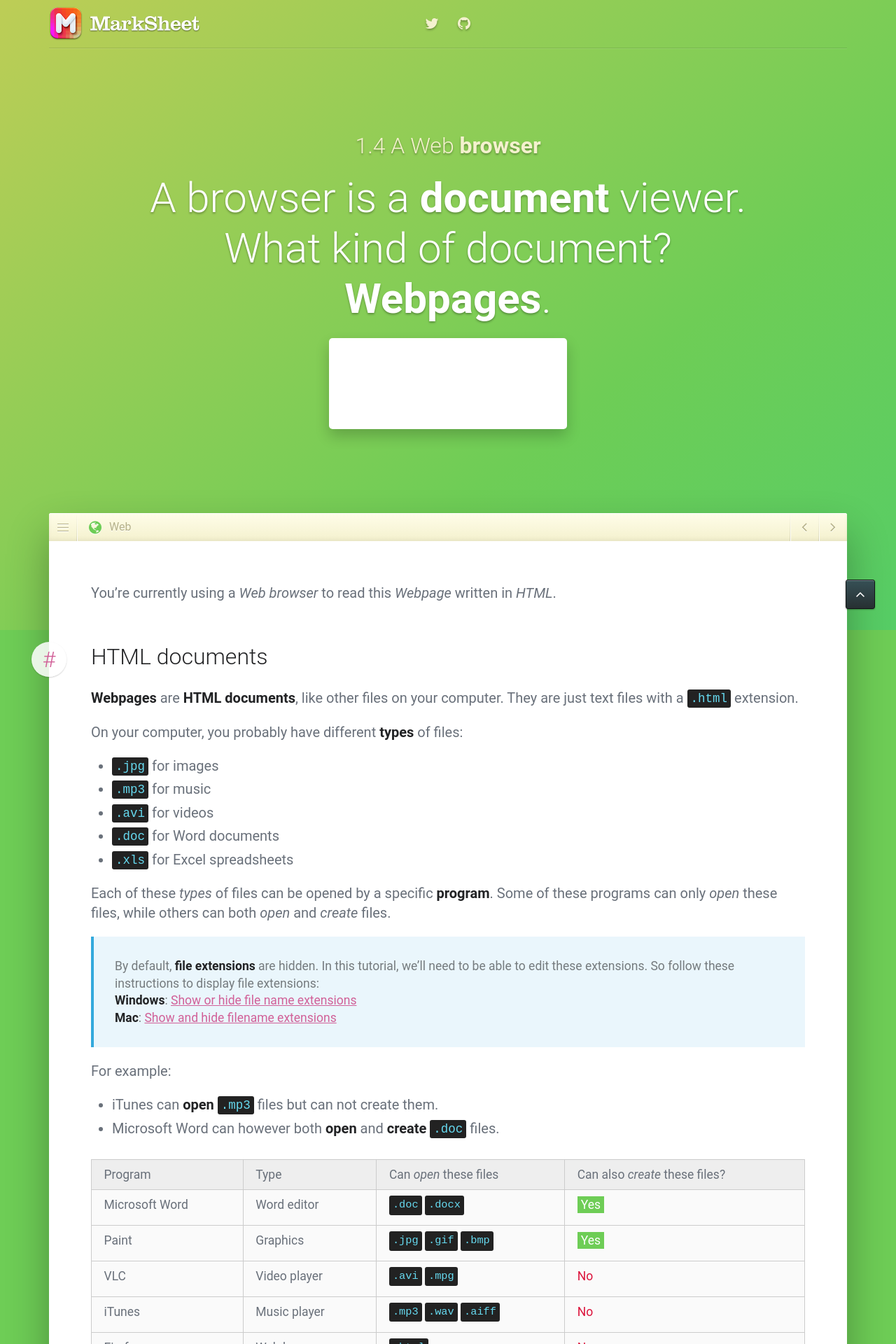
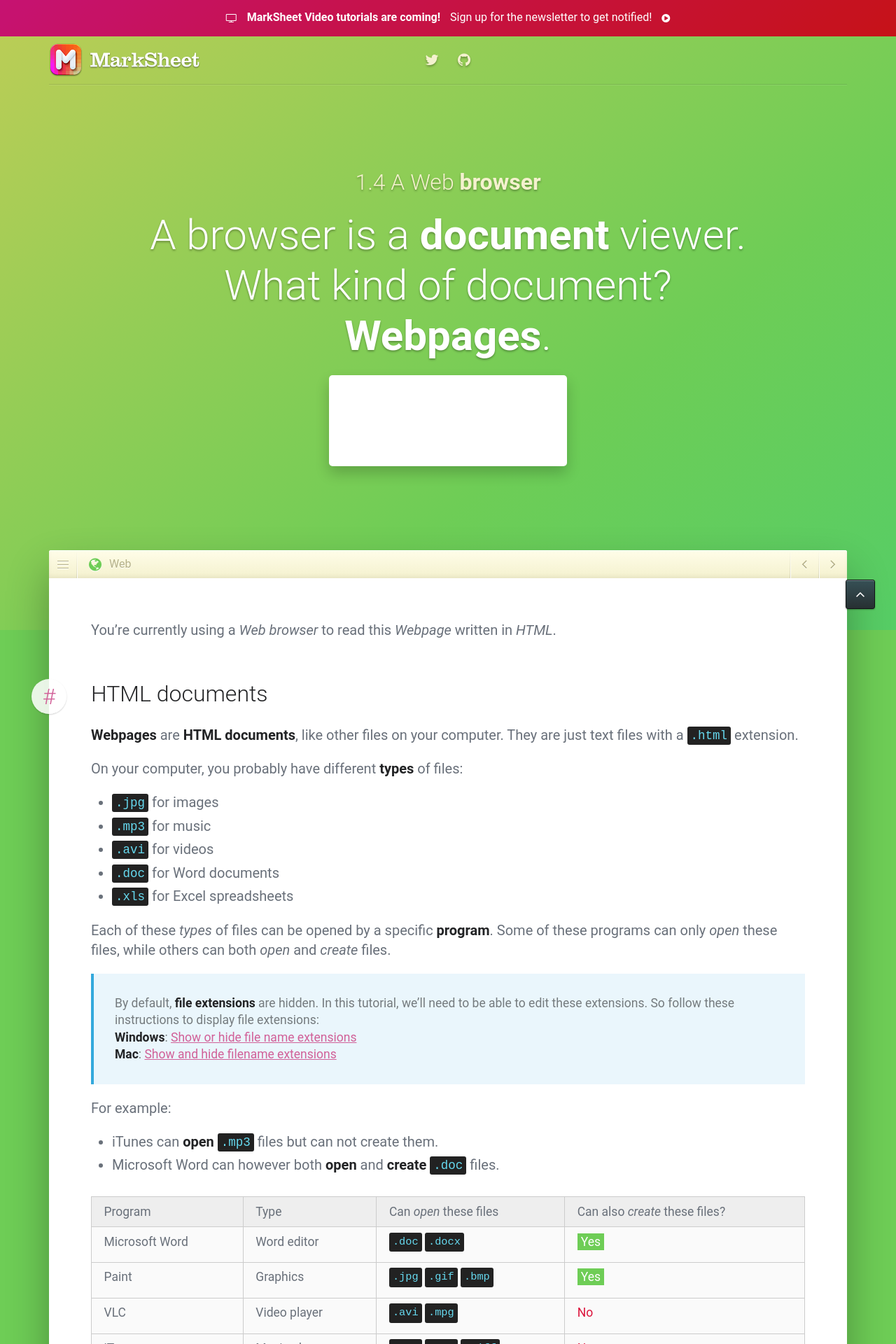
Before and after one commit to jgthms/marksheet, a Jekyll site: the page built from _posts/2015-01-04-browser.md, in a window 1280 px wide. Shown: the top 1920 px of the page at 70% size. Built offline with Jekyll 4.4.1, drawn with Linux system fonts in a browser that asks for light colours; nearby versions of some CDN libraries; comment, search, counter and statistics services are not loaded; some of the changed text lies outside the part shown.

Commit message:
Add newsletter

```diff
--- /dev/null
+++ b/_includes/banner.html
@@ -0,0 +1,10 @@
+<a id="banner" class="banner" href="#newsletter">
+  <i class="fa fa-television"></i>
+  <strong>
+    MarkSheet Video tutorials are coming!
+  </strong>
+  <em>
+    Sign up for the newsletter to get notified!
+  </em>
+  <i class="fa fa-play-circle"></i>
+</a>
--- a/_includes/head.html
+++ b/_includes/head.html
@@ -11,7 +11,7 @@
   <meta property="og:image" content="http://marksheet.io/images/marksheet-facebook.png">
   <meta property="fb:app_id" content="470761896424893">
   <link rel="icon" href="/favicon.ico">
-  <link rel="stylesheet" href="//maxcdn.bootstrapcdn.com/font-awesome/4.3.0/css/font-awesome.min.css">
+  <link rel="stylesheet" href="//maxcdn.bootstrapcdn.com/font-awesome/4.4.0/css/font-awesome.min.css">
   <link rel="stylesheet" href="/css/main.css">
   <!--[if IE]>
     <link rel="stylesheet" type="text/css" href="/css/ie.css" />
--- /dev/null
+++ b/_includes/newsletter.html
@@ -0,0 +1,38 @@
+<section id="newsletter" class="page-newsletter">
+  <div class="container">
+    <div class="page-newsletter-heading">
+      <span class="icons">
+        <i class="fa fa-television"></i>
+        <i class="fa fa-play-circle"></i>
+      </span>
+      <h3>
+        MarkSheet <strong>Video</strong> tutorials are coming!
+      </h3>
+      <p>
+        <strong>Sign up</strong> for the MarkSheet <strong>newsletter</strong> to get notified!
+      </p>
+    </div>
+
+    <div class="page-newsletter-form">
+      <form action="https://bbxdesign.us3.list-manage.com/subscribe/post?u=b43b93fe633f0560b2a72a69c&amp;id=52585e8803" method="post" id="mc-embedded-subscribe-form" name="mc-embedded-subscribe-form" class="validate" target="_blank" novalidate>
+        <div id="mc_embed_signup_scroll">
+          <div class="page-newsletter-group">
+            <input type="email" value="" name="EMAIL" class="page-newsletter-input required email" id="mce-EMAIL" placeholder="email address" required>
+            <i class="fa fa-envelope"></i>
+            <button name="subscribe" id="mc-embedded-subscribe" class="page-newsletter-button">
+              Subscribe
+            </button>
+          </div>
+          <div id="mce-responses">
+            <div class="notification is-danger response" id="mce-error-response" style="display:none"></div>
+            <div class="notification is-success response" id="mce-success-response" style="display:none"></div>
+          </div>
+          <!-- real people should not fill this in and expect good things - do not remove this or risk form bot signups-->
+          <div style="position: absolute; left: -5000px;" aria-hidden="true">
+            <input type="text" name="b_b43b93fe633f0560b2a72a69c_52585e8803" tabindex="-1" value="">
+          </div>
+        </div>
+      </form>
+    </div>
+  </div>
+</section>
--- a/_layouts/default.html
+++ b/_layouts/default.html
@@ -4,10 +4,12 @@
   <body>
     {% include facebook.html %}
     <div class="page-hero"></div>
+    {% include banner.html %}
     <div class="page-body">
       {% include header.html %}
       {{ content }}
     </div>
+    {% include newsletter.html %}
     {% include footer.html %}
     {% if page.layout == 'post' %}
       <div id="overlay" class="page-overlay"></div>
--- a/_sass/components.sass
+++ b/_sass/components.sass
@@ -70,6 +70,90 @@
     +desktop
       border-radius: 3px 3px 0 0
       box-shadow: 0 30px 60px rgba(black, .3)
+
+.page-newsletter
+  background-color: $red
+  background-image: linear-gradient(142deg, adjust-hue($red, -20deg), adjust-hue($red, -10deg) 31%, $red 65%, adjust-hue($red, 10deg))
+  color: $yellow
+  padding: 30px
+  position: relative
+  strong
+    color: inherit
+  +desktop
+    padding: 120px 40px
+
+.page-newsletter-heading
+  padding-left: 80px
+  position: relative
+  .icons
+    display: block
+    height: 60px
+    left: 0
+    position: absolute
+    top: 0
+    width: 60px
+    .fa
+      +fa(21px, 60px)
+      +overlay
+    .fa-television
+      font-size: 42px
+    .fa-play-circle
+      color: white
+      left: -1px
+      top: -2px
+  h3
+    color: white
+    font-size: 32px
+    line-height: 1
+    position: relative
+  p
+    font-size: 18px
+  +desktop
+    float: left
+    width: 60%
+
+.page-newsletter-form
+  +mobile
+    margin-top: 30px
+  +desktop
+    float: right
+    padding-top: 15px
+    position: relative
+    width: 40%
+    .notification
+      left: 0
+      position: absolute
+      right: 0
+      top: 100%
+
+.page-newsletter-group
+  position: relative
+  .fa
+    color: $light
+    font-size: 14px
+    pointer-events: none
+    position: absolute
+    left: 10px
+    top: 10px
+  +desktop
+    padding-right: 100px
+
+.page-newsletter-input
+  border: none
+  border-radius: $radius
+  display: block
+  outline: none
+  padding: 6px 12px 8px 32px
+  width: 100%
+  +mobile
+    margin-bottom: 10px
+
+.page-newsletter-button
+  @extend %button--dark
+  +desktop
+    position: absolute
+    right: 0
+    top: 0
 
 .page-footer
   background: $dark
--- a/_sass/elements.sass
+++ b/_sass/elements.sass
@@ -7,6 +7,47 @@
     max-width: 1080px
   +from(1200px)
     max-width: 1140px
+
+.banner
+  background-color: $red
+  background-image: linear-gradient(142deg, adjust-hue($red, -20deg), adjust-hue($red, -10deg) 31%, $red 65%, adjust-hue($red, 10deg))
+  display: block
+  color: $yellow
+  padding: 15px
+  position: relative
+  text-align: center
+  &:before
+    +overlay
+    background: black
+    content: ""
+    display: block
+    opacity: 0
+    transition: opacity 86ms ease-out
+  .fa,
+  strong,
+  em
+    color: $yellow
+    display: inline-block
+    line-height: 20px
+    margin: 0 5px
+    position: relative
+    transition: color 86ms ease-out
+    vertical-align: top
+  .fa
+    font-size: 14px
+    position: relative
+    top: 1px
+  strong
+    color: white
+  em
+    font-style: normal
+  &:hover
+    &:before
+      opacity: 0.1
+    .fa,
+    strong,
+    em
+      color: white
 
 .hello
   +replace(url("/images/marksheet-hello.png"), 210px, 192px)
@@ -247,6 +288,16 @@
       margin-left: -12px
     span
       display: none
+
+.notification
+  border-radius: $radius
+  color: white
+  margin-top: 10px
+  padding: 10px 15px
+  &.is-danger
+    background: $dark
+  &.is-success
+    background: $green
 
 .content
   padding: 30px
--- a/_sass/functions.sass
+++ b/_sass/functions.sass
@@ -64,9 +64,9 @@
     @content
 
 =mobile
-  @media screen and (max-width: 999px)
+  @media screen and (max-width: 959px)
     @content
 
 =desktop
-  @media screen and (min-width: 1000px)
+  @media screen and (min-width: 960px)
     @content
--- a/javascript/marksheet.js
+++ b/javascript/marksheet.js
@@ -6,6 +6,8 @@ jQuery(document).ready(function ($) {
   var $down = $('#down');
   var $overlay = $('#overlay');
   var $top = $('#top');
+  var $banner = $('#banner');
+  var $newsletter = $('#newsletter');
 
   $toggle.click( function() {
     $('html').addClass('open-menu');
@@ -18,6 +20,13 @@ jQuery(document).ready(function ($) {
   $top.click( function() {
     $('html, body').animate({
       scrollTop: 0
+    }, 500);
+  });
+
+  $banner.click( function(e) {
+    e.preventDefault();
+    $('html, body').animate({
+      scrollTop: $newsletter.offset().top
     }, 500);
   });
 
```
